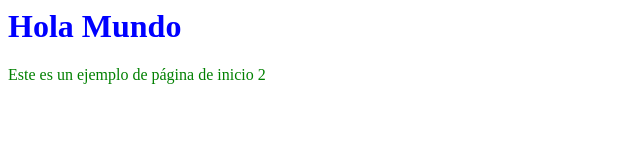
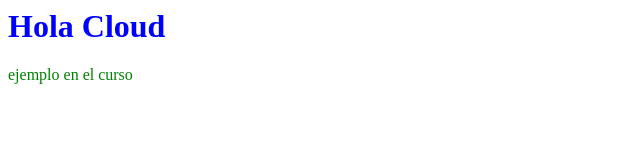
Before and after one commit to AntonioLucasBasco/amplify, a plain HTML site: page index.html in a window 1280 px wide. Shown: the whole page, without its empty margins (0-640 px from the left). Drawn offline with Linux system fonts and the light colour scheme.

Commit message:
Update index.html

```diff
--- a/index.html
+++ b/index.html
@@ -5,7 +5,7 @@
     <link rel="stylesheet" type="text/css" href="/css/style.css" media="screen" />
   </head>
   <body>
-    <h1>Hola Mundo</h1>
-    <p>Este es un ejemplo de página de inicio 2</p>
+    <h1>Hola Cloud</h1>
+    <p>ejemplo en el curso</p>
   </body>
 </html>
```
